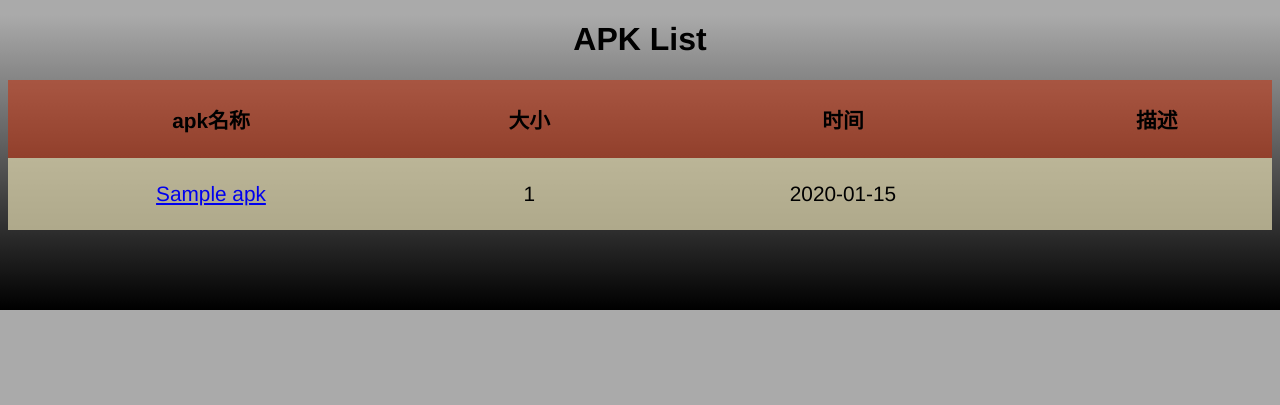
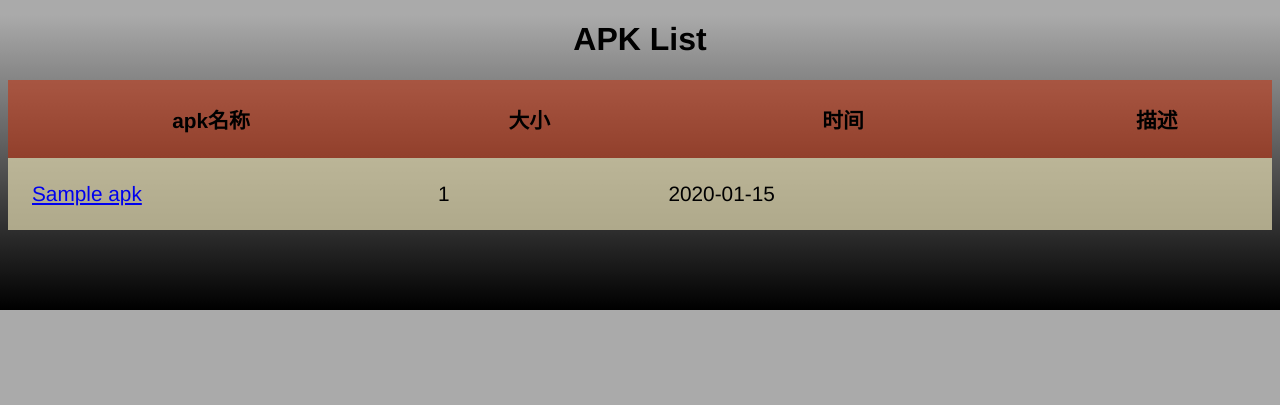
Before and after one commit to hanks-zyh/fir-local, a Flask app: template app/templates/index.html in a window 1280 px wide. Shown: the part 83-488 px from the top of the page. Run offline with Flask 2, Linux system fonts and the light colour scheme; the template is opened without the code that fills it: most values are stand-ins (such as "Sample title", 1, 10 or a date in 2020); some libraries are stand-ins or nearby versions.

Commit message:
td {text-align:left}

```diff
--- a/app/static/css/main.css
+++ b/app/static/css/main.css
@@ -9,6 +9,7 @@ table {border-collapse: collapse;  width: 100%; margin: 0 auto 5rem;}
 th, td { padding: 1.5rem; font-size: 1.3rem; }
 
 tr {background: hsl(50, 50%, 80%); }
+td {text-align: left;}
 
 tr, td { transition: .2s ease-in; }
 
@@ -16,7 +17,7 @@ tr:first-child {background: hsla(12, 100%, 40%, 0.5); }
 
 tr:nth-child(even) { background: hsla(50, 50%, 80%, 0.7); }
 
-td:empty {background: hsla(50, 25%, 60%, 0.7); }
+td:empty {background: hsla(50, 25%, 60%, 0.7);}
 
 tr:hover:not(#firstrow), tr:hover td:empty {background: #ff0; pointer-events: visible;}
 tr:hover:not(#firstrow) { transform:  font-weight: 700; box-shadow: 0px 3px 7px rgba(0, 0, 0, 0.5);}
```
